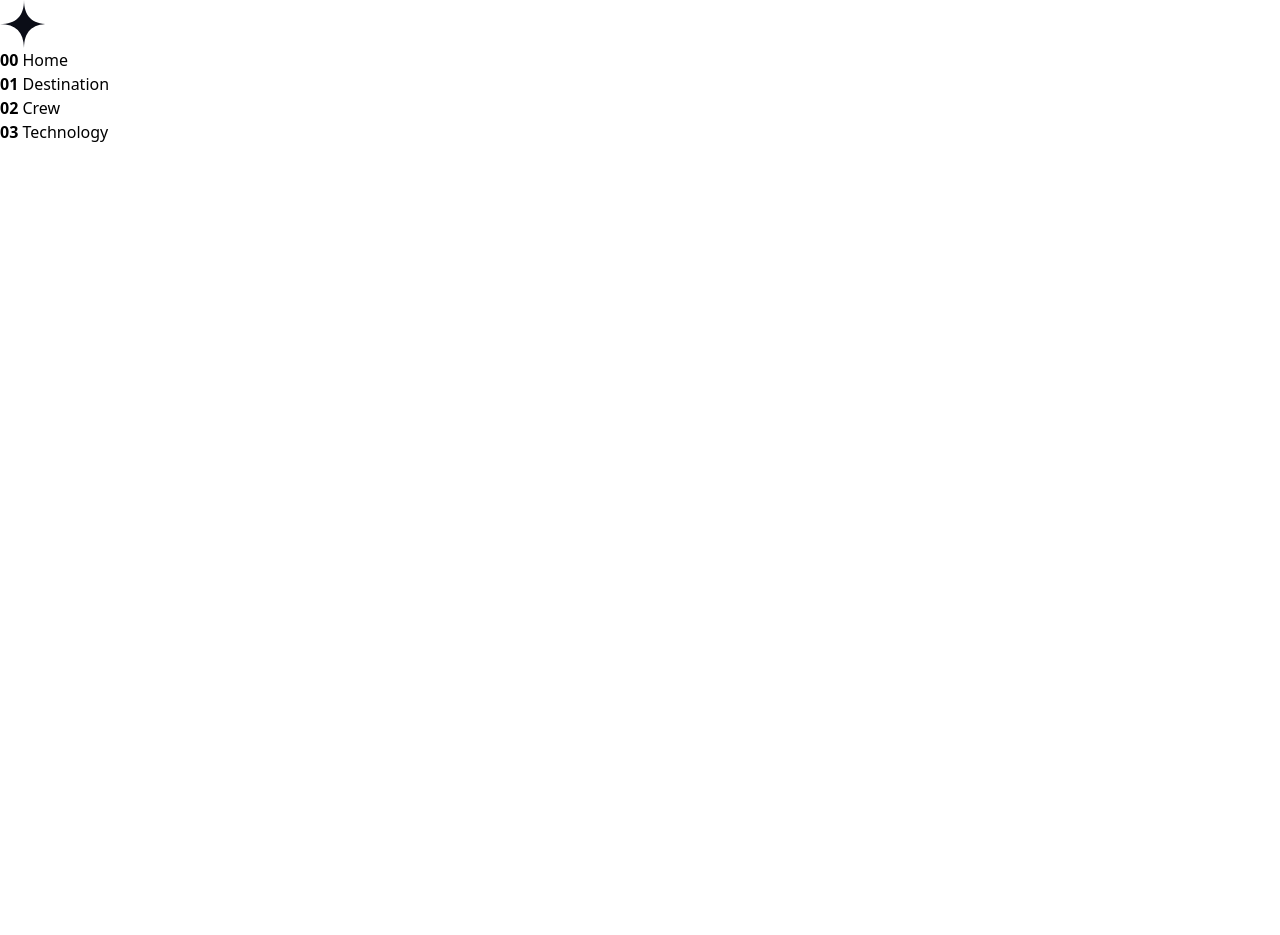
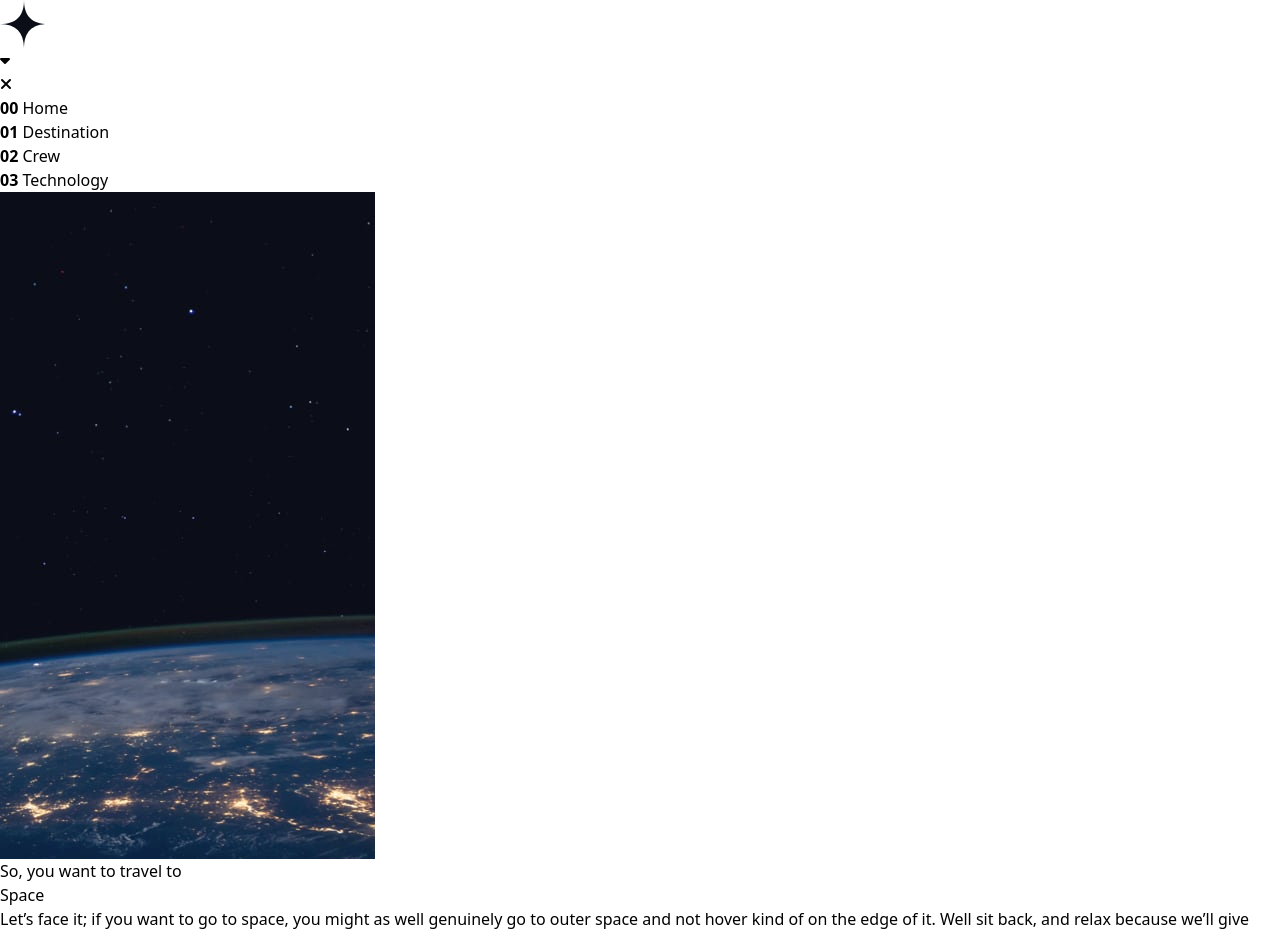
Before and after one commit to ale02code/space-tourism, a React (Vite) app: page / in a window 1280 px wide. Shown: the top 935 px of the page. Before the commit the page ends 800 px from the top, so only its background shows below. Built offline with nearby package versions, Linux system fonts and the light colour scheme.

Commit message:
home create

```diff
--- a/index.html
+++ b/index.html
@@ -5,6 +5,8 @@
   <meta charset="UTF-8" />
   <link rel="icon" type="image/svg+xml" href="/vite.svg" />
   <meta name="viewport" content="width=device-width, initial-scale=1.0" />
+  <!-- font awesome -->
+  <script src="https://kit.fontawesome.com/4d30898eec.js" crossorigin="anonymous"></script>
   <title>Space Tourism</title>
 </head>
 
--- a/src/App.tsx
+++ b/src/App.tsx
@@ -1,7 +1,14 @@
+import React from "react";
 import Header from "./components/Header.tsx";
+import HomePage from "./pages/HomePage.tsx";
 
 function App() {
-  return <Header />;
+  return (
+    <React.Fragment>
+      <Header />
+      <HomePage />
+    </React.Fragment>
+  );
 }
 
 export default App;
--- a/src/components/Header.tsx
+++ b/src/components/Header.tsx
@@ -2,21 +2,38 @@ import React from "react";
 import logoMainHeader from "../assets/shared/logo.svg";
 
 function Header() {
+  const handleMenu = () => {
+    const nav = document.getElementById("nav");
+    const checkMenu = nav?.classList.contains("-translate-y-full");
+    checkMenu
+      ? nav?.classList.replace("-translate-y-full", "translate-y-0")
+      : nav?.classList.replace("translate-y-0", "-translate-y-full");
+  };
+
   return (
-    <header className="w-screen m-auto h-24 flex items-center justify-between px-[10%] relative">
+    <header className="w-screen m-auto h-24 flex items-center justify-between px-[10%] z-50 relative">
       <img src={logoMainHeader} alt="icon-main" className="h-4/6" />
-      <nav className="h-4/6 w-1/2 bg-black absolute right-0">
-        <ul className="h-full w-full text-white uppercase flex justify-around items-center">
-          <li>
+      <i className="fa-solid fa-caret-down text-5xl text-white" onClick={handleMenu}></i>
+      <nav
+        id="nav"
+        className="h-dvh w-dvw bg-black absolute right-0 top-0 -translate-y-full transition-transform duration-500"
+      >
+        <ul className="text-white h-full mx-auto flex flex-col justify-center items-center text-3xl gap-4">
+          <i
+            className="fa-solid fa-xmark absolute right-7 top-8 text-5xl"
+            onClick={handleMenu}
+          ></i>
+
+          <li className="hover:cursor-pointer hover:text-gray-300">
             <strong>00</strong> Home
           </li>
-          <li>
+          <li className="hover:cursor-pointer hover:text-gray-300">
             <strong>01</strong> Destination
           </li>
-          <li>
+          <li className="hover:cursor-pointer hover:text-gray-300">
             <strong>02</strong> Crew
           </li>
-          <li>
+          <li className="hover:cursor-pointer hover:text-gray-300">
             <strong>03</strong> Technology
           </li>
         </ul>
--- /dev/null
+++ b/src/pages/HomePage.tsx
@@ -0,0 +1,33 @@
+import React from "react";
+import SpaceHomePhone from "../assets/home/background-home-mobile.jpg";
+
+function HomePage() {
+  return (
+    <div className="w-dvw h-dvh absolute top-0 flex justify-center items-center flex-col">
+      <img
+        src={SpaceHomePhone}
+        alt="Space"
+        className="w-dvw h-dvh absolute z-10 top-0 left-0"
+      />
+
+      <section className="relative z-20 w-[85%] h-3/4 mx-auto text-white text-center flex flex-col items-center justify-end">
+        <div className="h-[55%] flex flex-col justify-around">
+          <h3 className="text-balance text-xl uppercase">
+            So, you want to travel to
+          </h3>
+          <h1 className="text-balance text-6xl uppercase">Space</h1>
+          <p className="text-pretty text-lg">
+            Let’s face it; if you want to go to space, you might as well
+            genuinely go to outer space and not hover kind of on the edge of it.
+            Well sit back, and relax because we’ll give you a truly out of this
+            world experience!
+          </p>
+        </div>
+
+        <button className="w-36 h-36 bg-white rounded-full mt-6 text-black text-2xl">Explore</button>
+      </section>
+    </div>
+  );
+}
+
+export default HomePage;
```
